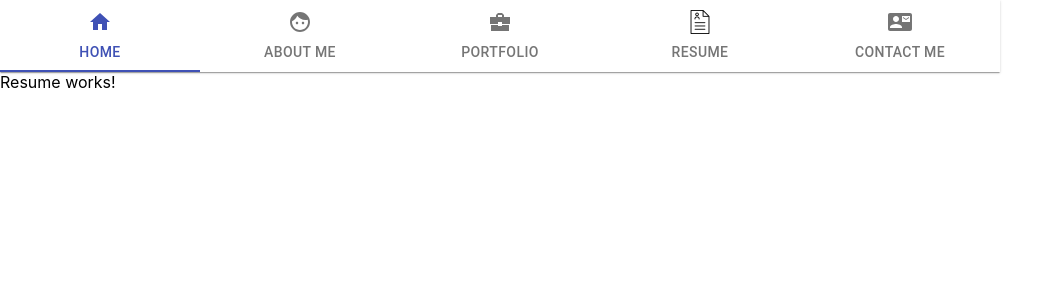
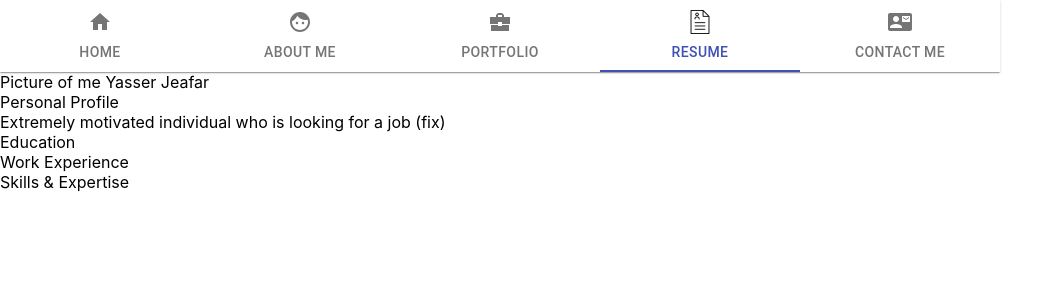
Before and after one commit to yjeafar/yjeafar.github.io, a React (Create React App) app in the folder website/: page /resume in a window 1280 px wide. Shown: the top 300 px of the page, without its empty margins (0-1064 px from the left). Built offline with nearby package versions, Linux system fonts and the light colour scheme.

Commit message:
added enum for routing paths and fixed tab switching issue.

```diff
--- a/website/src/App.js
+++ b/website/src/App.js
@@ -7,19 +7,22 @@ import ContactMe from './js/contact-me';
 import { Route } from 'react-router';
 import { Switch } from "react-router-dom";
 import NotFound from './js/not-found';
+import Header from './js/header';
 import './App.css'
+
 
 export default function App() {
 
   return (
     <main>
+      <Header/>
       <div className="App">
         <Switch>
-          <Route path="/" component={ Home } exact />
-          <Route path="/about-me" component={ AboutMe } />
-          <Route path="/portfolio" component={ Portfolio } />
-          <Route path="/resume" component={ Resume } />
-          <Route path="/contact-me" component={ ContactMe } />
+          <Route path="/" component={Home} exact />
+          <Route path="/about-me" component={AboutMe} />
+          <Route path="/portfolio" component={Portfolio} />
+          <Route path="/resume" component={Resume} />
+          <Route path="/contact-me" component={ContactMe} />
           <Route component={NotFound} />
         </Switch>
       </div>
--- /dev/null
+++ b/website/src/enum.js
@@ -0,0 +1,7 @@
+export const Initial = { // Used to set active tab if user types in url
+    '/': 0,
+    '/about-me': 1,
+    '/portfolio': 2,
+    '/resume': 3,
+    '/contact-me': 4,
+}
--- a/website/src/js/about-me.js
+++ b/website/src/js/about-me.js
@@ -1,11 +1,9 @@
 import React from 'react';
-import Header from './header';
 
 export default function AboutMe() {
 
     return (
       <div className="AboutMe">
-        <Header />
         <h1>A bit about me... </h1>
         <image href='' />
         <p>
@@ -15,7 +13,7 @@ export default function AboutMe() {
           community I can.
           Make it funny too!
         </p>
-        Images of me doing some stuff (skydiving, fishing, with friends/fam, etc)
+        Images of me doing some stuff (skydiving, fishing, lookking thorugh telescope, etc)
         <img href=''></img>
         <img href=''></img>
         <img href=''></img>
--- a/website/src/js/contact-me.js
+++ b/website/src/js/contact-me.js
@@ -1,13 +1,9 @@
 import React from 'react';
 import { makeStyles } from '@material-ui/core/styles';
-import Input from '@material-ui/core/Input';
-import InputLabel from '@material-ui/core/InputLabel';
-import InputAdornment from '@material-ui/core/InputAdornment';
-import FormControl from '@material-ui/core/FormControl';
 import TextField from '@material-ui/core/TextField';
 import Grid from '@material-ui/core/Grid';
 import AccountCircle from '@material-ui/icons/AccountCircle';
-import Header from './header';
+import Button from '@material-ui/core/Button';
 
 const useStyles = makeStyles((theme) => ({
   margin: {
@@ -15,21 +11,29 @@ const useStyles = makeStyles((theme) => ({
   },
 }));
 
+
 export default function ContactMe() {
 
   const classes = useStyles();
 
+  function getErrorMessage() {
+
+  }
+
   return (
     <div className="ContactMe">
       <form className={classes.root} noValidate autoComplete="off">
-        <Header />
         <div className={classes.margin}>
           <Grid container spacing={1} alignItems="flex-end">
             <Grid item>
               <AccountCircle />
             </Grid>
             <Grid item>
-              <TextField id="input-with-icon-grid" label="Name" />
+              <TextField
+                id="input-with-icon-grid"
+                label="Name"
+                name= "name"
+              />
             </Grid>
           </Grid>
         </div>
@@ -39,20 +43,29 @@ export default function ContactMe() {
               <AccountCircle />
             </Grid>
             <Grid item>
-              <TextField id="input-with-icon-grid" label="Email" />
+              <TextField
+                error = { getErrorMessage() }
+                id="input-with-icon-grid"
+                label="Email"
+                name="email"
+              />
             </Grid>
           </Grid>
         </div>
         <div>
           <TextField
             id="outlined-multiline-static"
-            label="Multiline"
+            label="Message"
             multiline
-            rows={4}
-            defaultValue="Default Value"
+            rows={6}
             variant="outlined"
+            name="message"
           />
         </div>
+        <Button
+         variant="contained"
+         color="primary"
+         type="submit"> Submit </Button>
       </form>
     </div>
   );
--- a/website/src/js/header.js
+++ b/website/src/js/header.js
@@ -1,4 +1,4 @@
-import React, { useEffect } from 'react';
+import React from 'react';
 import Paper from '@material-ui/core/Paper';
 import { makeStyles } from '@material-ui/core/styles';
 import Tabs from '@material-ui/core/Tabs';
@@ -10,8 +10,9 @@ import ContactMailIcon from '@material-ui/icons/ContactMail';
 import resumeIcon from '../media/resume-document.png'
 import { Link } from "react-router-dom";
 import '../css/header.css'
+import * as TabValue from '../enum';
 
-export default function Header(props) {
+export default function Header() {
 
     const useStyles = makeStyles({
         root: {
@@ -21,18 +22,10 @@ export default function Header(props) {
     });
     const classes = useStyles();
 
-    const [value, setValue] = React.useState(0);
-
-    useEffect(() => {
-        setValue(value);
-    }, []);
+    const [value, setValue] = React.useState(TabValue.Initial[window.location.pathname]); // Sets tab based on url path (enum holds paths)
 
     const handleChange = (event, newValue) => {
-        console.log(newValue);
-
         setValue(newValue);
-
-        console.log(value)
     };
 
     return (
@@ -50,7 +43,7 @@ export default function Header(props) {
                             <Tab icon={<HomeIcon />} label="HOME" component={Link} to='/' />
                             <Tab icon={<FaceIcon />} label="ABOUT ME" component={Link} to='/about-me' />
                             <Tab icon={<BusinessCenterIcon />} label="PORTFOLIO" component={Link} to='/portfolio' />
-                            <Tab icon={<img src={resumeIcon} />} label="RESUME" component={Link} to='/resume' />
+                            <Tab icon={<img src={resumeIcon} alt="Icon of Resume" />} label="RESUME" component={Link} to='/resume' />
                             <Tab icon={<ContactMailIcon />} label="CONTACT ME" component={Link} to='/contact-me' />
                         </Tabs>
                 </Paper>
--- a/website/src/js/home.js
+++ b/website/src/js/home.js
@@ -1,11 +1,9 @@
 import React from 'react';
-import Header from './header';
 
 export default function Home() {
 
     return (
       <div className="Home">
-        <Header/>
         <h1>Hello! I'm Yasser. </h1>
         <div>I work as a software developer that has full stack developer experience. Check out my ever-exapnding portfolio page to see some of my work!
         </div>
--- a/website/src/js/portfolio.js
+++ b/website/src/js/portfolio.js
@@ -1,11 +1,9 @@
 import React from 'react';
-import Header from './header';
 
 export default function Portfolio() {
 
     return (
       <div className="Portfolio">
-        <Header/>
         Portfolio works!
       </div>
     );
--- a/website/src/js/resume.js
+++ b/website/src/js/resume.js
@@ -1,12 +1,27 @@
 import React from 'react';
-import Header from './header';
 
 export default function Resume() {
 
     return (
       <div className="Resume">
-        <Header/>
-        Resume works!
+        <div>Picture of me
+          Yasser Jeafar
+        </div>
+        <div>
+          Personal Profile
+        </div>
+        <span>
+          Extremely motivated individual who is looking for a job (fix)
+        </span>
+        <div>
+           Education
+        </div>
+        <div>
+          Work Experience
+        </div>
+        <div>
+          Skills & Expertise
+        </div>
       </div>
     );
   }
```
